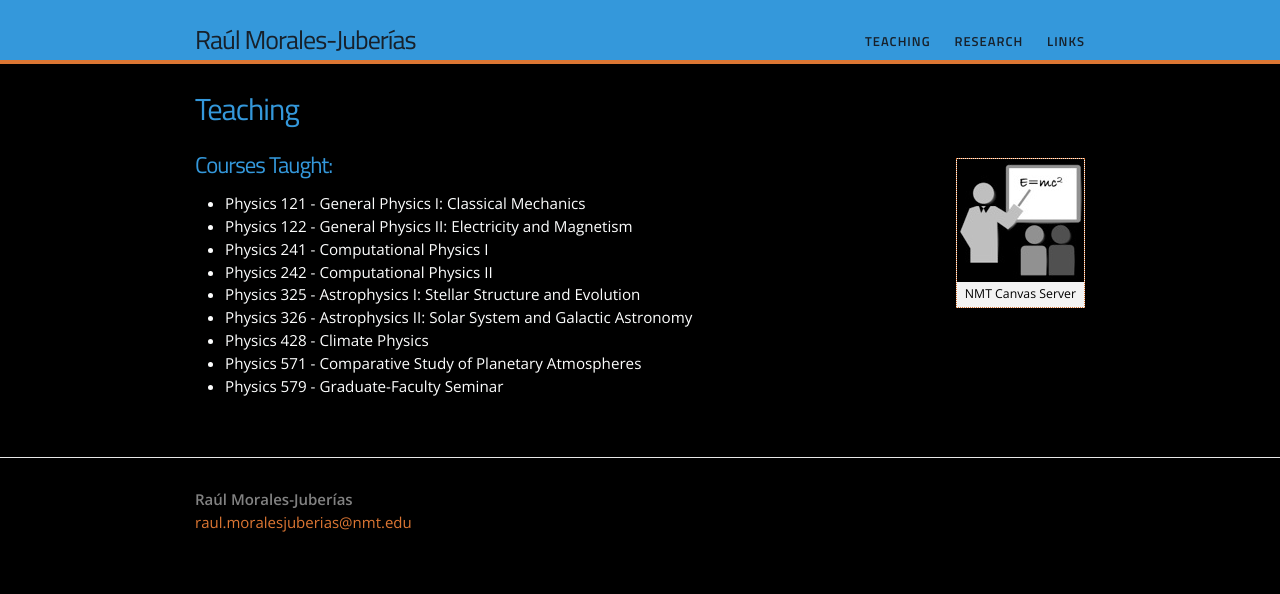
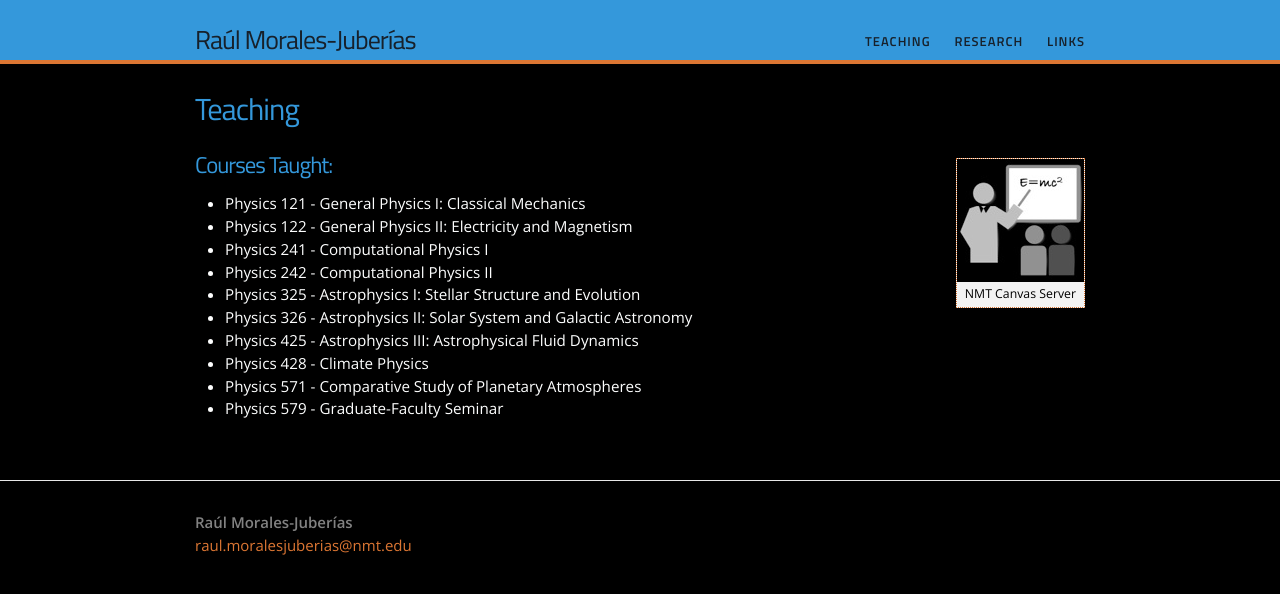
Before and after one commit to rmjuberias/rmjuberias.github.io, a Jekyll site: the page built from teaching.md, in a window 1280 px wide. Shown: the top 594 px of the page. Built offline with Jekyll 4.4.1, drawn with Linux system fonts in a browser that asks for light colours.

Commit message:
teaching update
teaching update

```diff
--- a/teaching.md
+++ b/teaching.md
@@ -18,6 +18,7 @@ permalink: /teaching/
 * Physics 242 - Computational Physics II
 * Physics 325 - Astrophysics I: Stellar Structure and Evolution
 * Physics 326 - Astrophysics II: Solar System and Galactic Astronomy
+* Physics 425 - Astrophysics III: Astrophysical Fluid Dynamics
 * Physics 428 - Climate Physics
 * Physics 571 - Comparative Study of Planetary Atmospheres
 * Physics 579 - Graduate-Faculty Seminar
```
